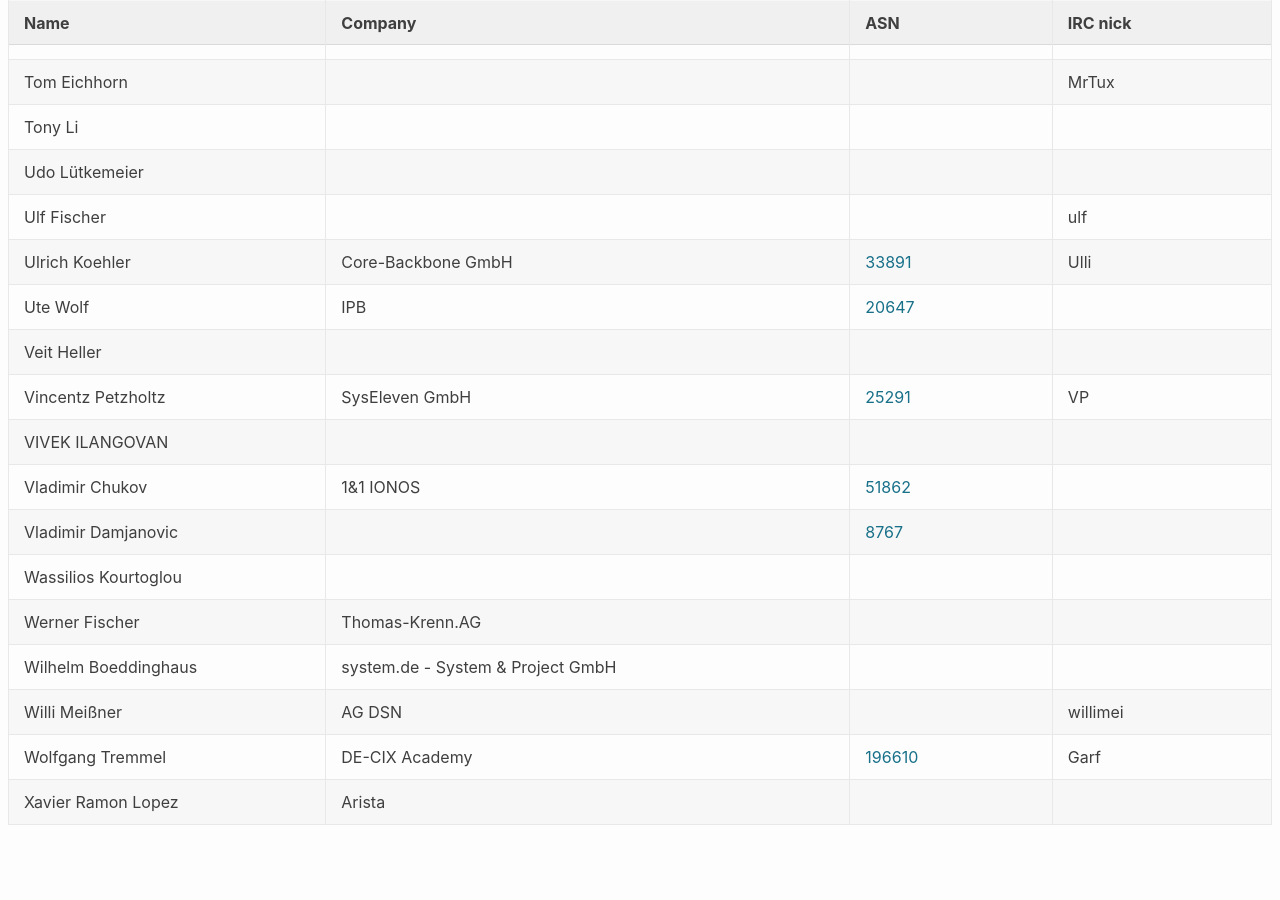
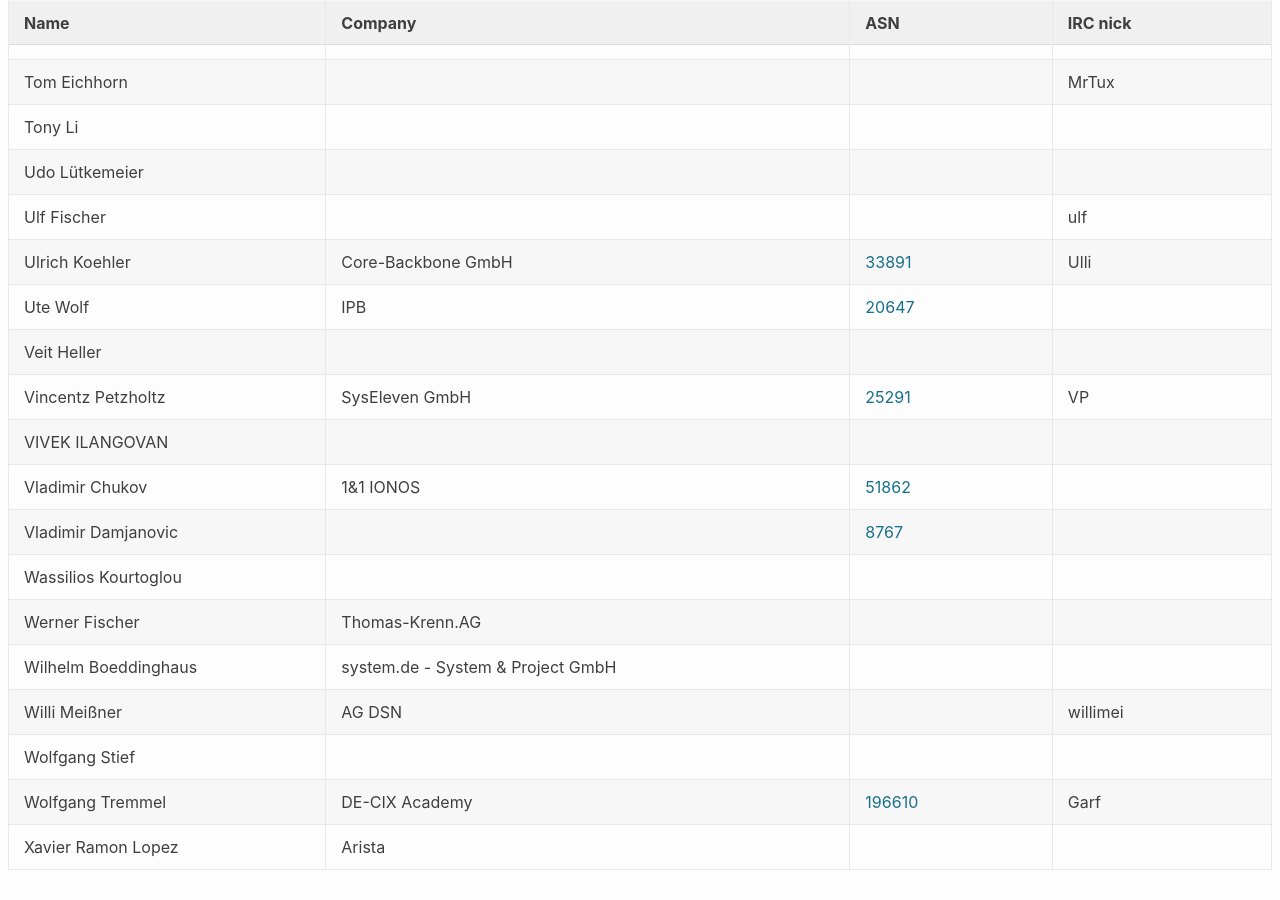
Before and after one commit to denog/pretix-attendeelist, a Jekyll site: the page built from index.markdown, in a window 1280 px wide and 900 px high, scrolled down 19083 px. Built offline with Jekyll 4.4.1, drawn with Linux system fonts in a browser that asks for light colours; before the commit the page ends 19938 px from its top, so only the background shows below that.

Commit message:
Latest data: Thu Oct 29 19:50:11 UTC 2020

```diff
--- a/_data/attendees.json
+++ b/_data/attendees.json
@@ -2514,6 +2514,12 @@
     "asn": null
   },
   {
+    "name": "Wolfgang Stief",
+    "company": null,
+    "irc": null,
+    "asn": null
+  },
+  {
     "name": "Wolfgang Tremmel",
     "company": "DE-CIX Academy",
     "irc": "Garf",
```
